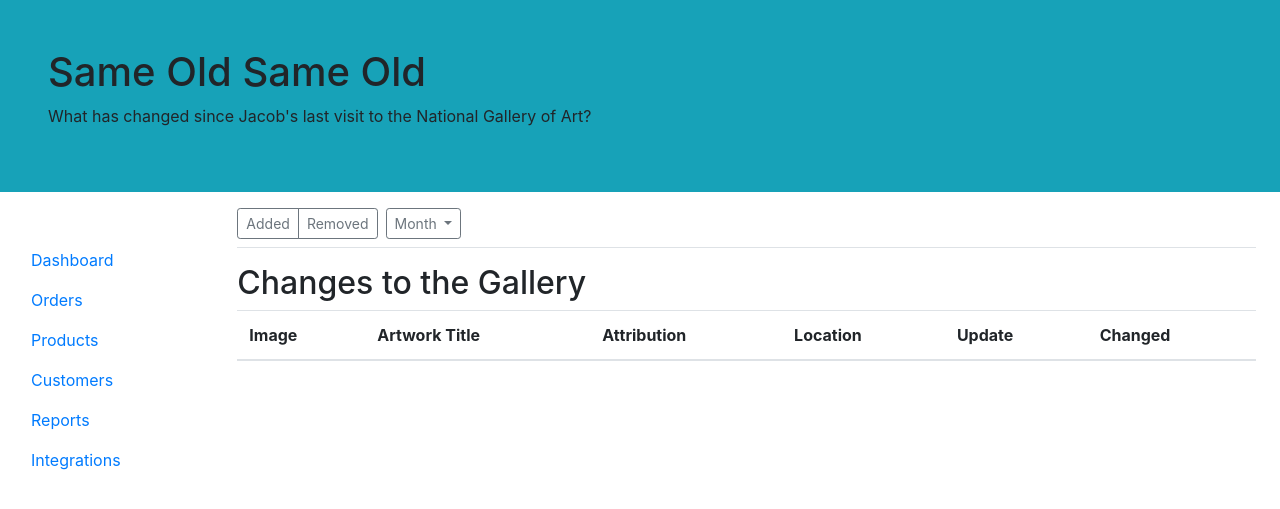
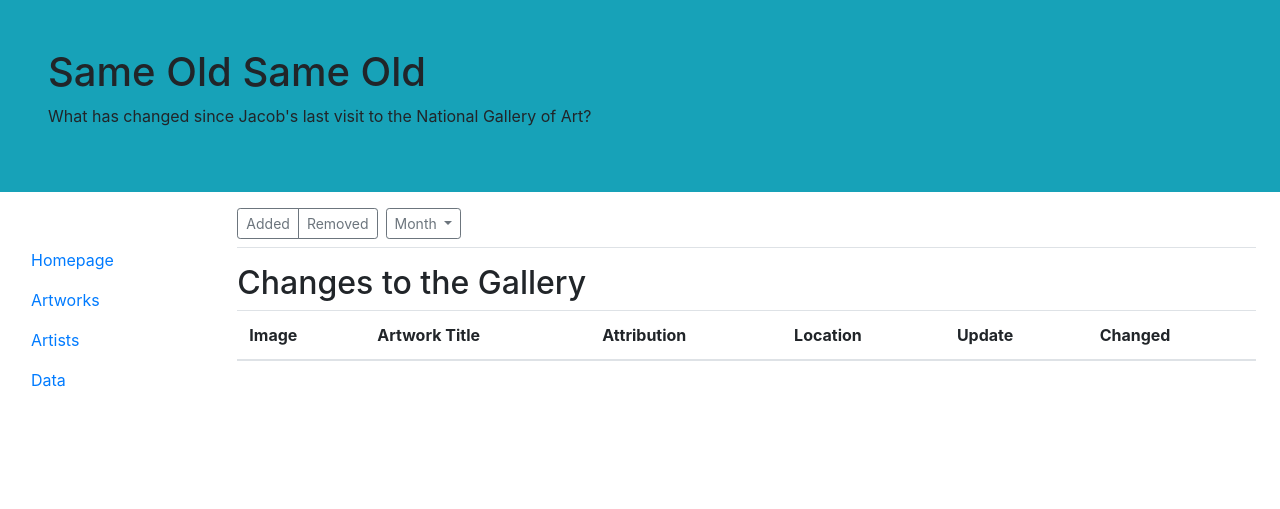
Before and after one commit to jacobmgreer/Same-Old-Same-Old, a Jekyll site: the page built from index.md, in a window 1280 px wide. Shown: the top 509 px of the page. Built offline with Jekyll 4.4.1, drawn with Linux system fonts in a browser that asks for light colours.

Commit message:
Update default.html

```diff
--- a/_layouts/default.html
+++ b/_layouts/default.html
@@ -25,37 +25,25 @@
           <li class="nav-item">
             <a class="nav-link active" href="#">
               <span data-feather="home"></span>
-              Dashboard <span class="sr-only">(current)</span>
+              Homepage
             </a>
           </li>
           <li class="nav-item">
             <a class="nav-link" href="#">
               <span data-feather="file"></span>
-              Orders
-            </a>
-          </li>
-          <li class="nav-item">
-            <a class="nav-link" href="#">
-              <span data-feather="shopping-cart"></span>
-              Products
+              Artworks
             </a>
           </li>
           <li class="nav-item">
             <a class="nav-link" href="#">
               <span data-feather="users"></span>
-              Customers
+              Artists
             </a>
           </li>
           <li class="nav-item">
             <a class="nav-link" href="#">
               <span data-feather="bar-chart-2"></span>
-              Reports
-            </a>
-          </li>
-          <li class="nav-item">
-            <a class="nav-link" href="#">
-              <span data-feather="layers"></span>
-              Integrations
+              Data
             </a>
           </li>
         </ul>
```
